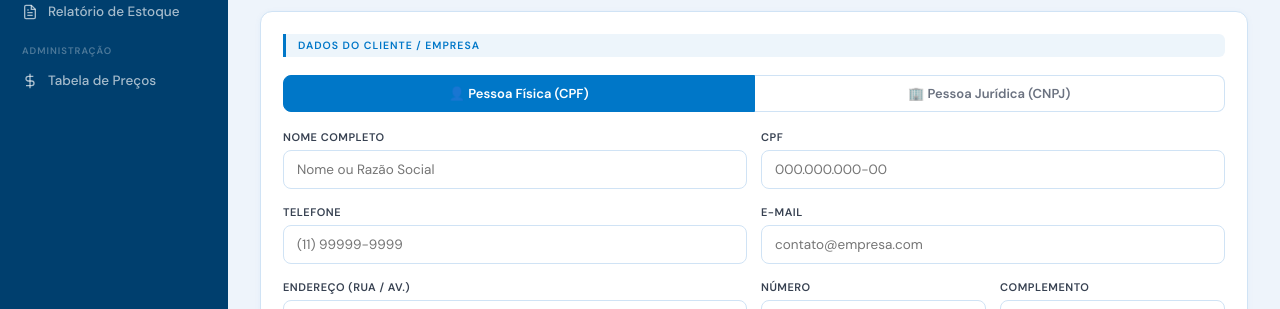
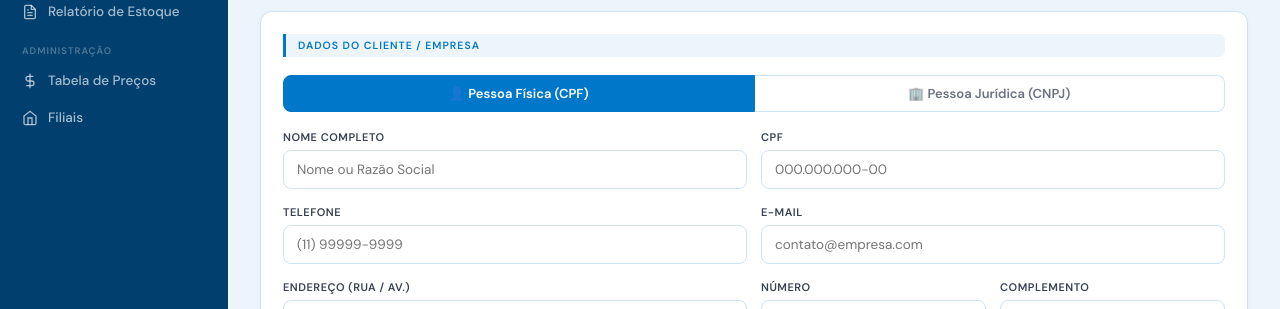
Before and after one commit to heavy-metal-tech/sistema_minipa, a Flask app: page /nova_os in a window 1280 px wide. Shown: the part 265-574 px from the top of the page. Run offline with Flask 3, Linux system fonts and the light colour scheme; a user stored in the database is signed in; data comes from the database, SQL or seed files in the repository; some libraries are stand-ins or nearby versions.

Commit message:
Add files via upload

```diff
--- a/templates/base.html
+++ b/templates/base.html
@@ -180,6 +180,12 @@ textarea.form-control { resize: vertical; min-height: 90px; }
       Tabela de Preços
     </a>
     {% endif %}
+    {% if current_user.is_admin %}
+    <a href="{{ url_for('filiais') }}" class="{{ 'active' if request.endpoint == 'filiais' }}">
+      <svg viewBox="0 0 24 24" fill="none" stroke="currentColor" stroke-width="2"><path d="M3 9l9-7 9 7v11a2 2 0 01-2 2H5a2 2 0 01-2-2z"/><polyline points="9,22 9,12 15,12 15,22"/></svg>
+      Filiais
+    </a>
+    {% endif %}
   </nav>
   <div class="sidebar-footer">
     <div class="sidebar-user">
```
